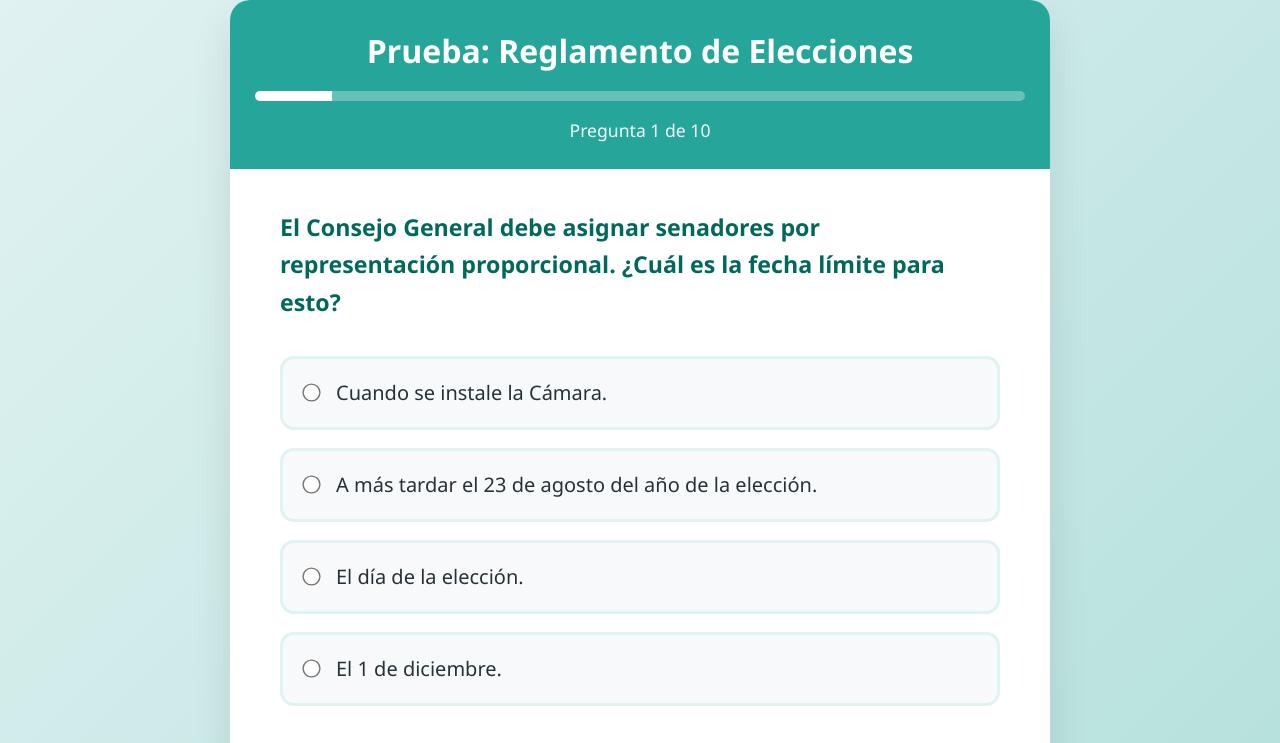
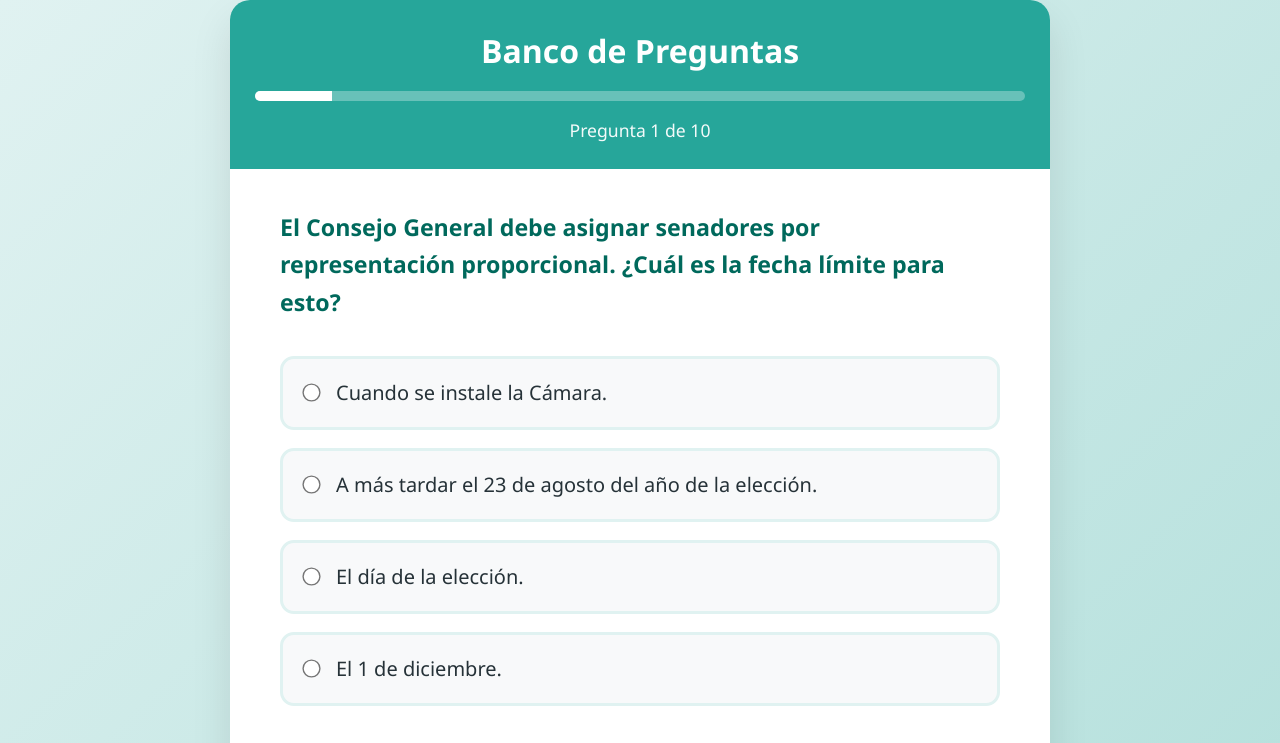
Before and after one commit to Poshpal/Poshpal.github.io, a plain HTML site: page index.html in a window 1280 px wide. Both pictures are taken after a click on the button "Iniciar examen". Shown: the top 743 px of the page. Drawn offline with Linux system fonts and the light colour scheme.

Commit message:
Update index.html

```diff
--- a/index.html
+++ b/index.html
@@ -3,7 +3,7 @@
 <head>
     <meta charset="UTF-8">
     <meta name="viewport" content="width=device-width, initial-scale=1.0">
-    <title>Simulador de Preguntas Temas Electorales</title>
+    <title>Simulador de Preguntas en Temas Electorales</title>
     <link rel="stylesheet" href="styles.css">
 </head>
 <body>
@@ -26,7 +26,7 @@
         <!-- Contenido del examen (oculto al inicio) -->
         <div id="exam-content" class="hidden">
             <header>
-                <h1>Prueba: Reglamento de Elecciones</h1>
+                <h1>Banco de Preguntas</h1>
                 <div class="progress-container">
                     <div id="progress" class="progress"></div>
                 </div>
```
